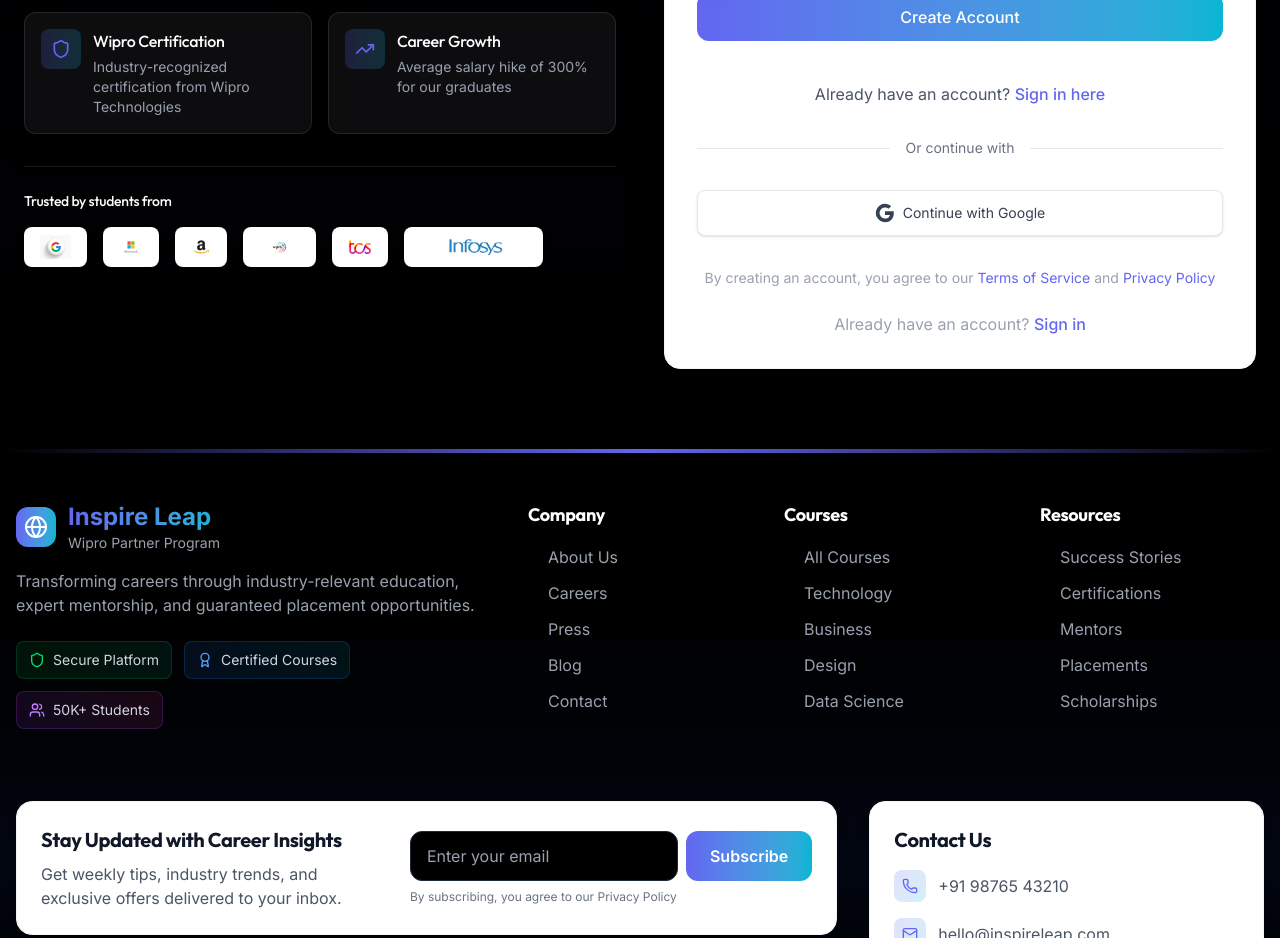
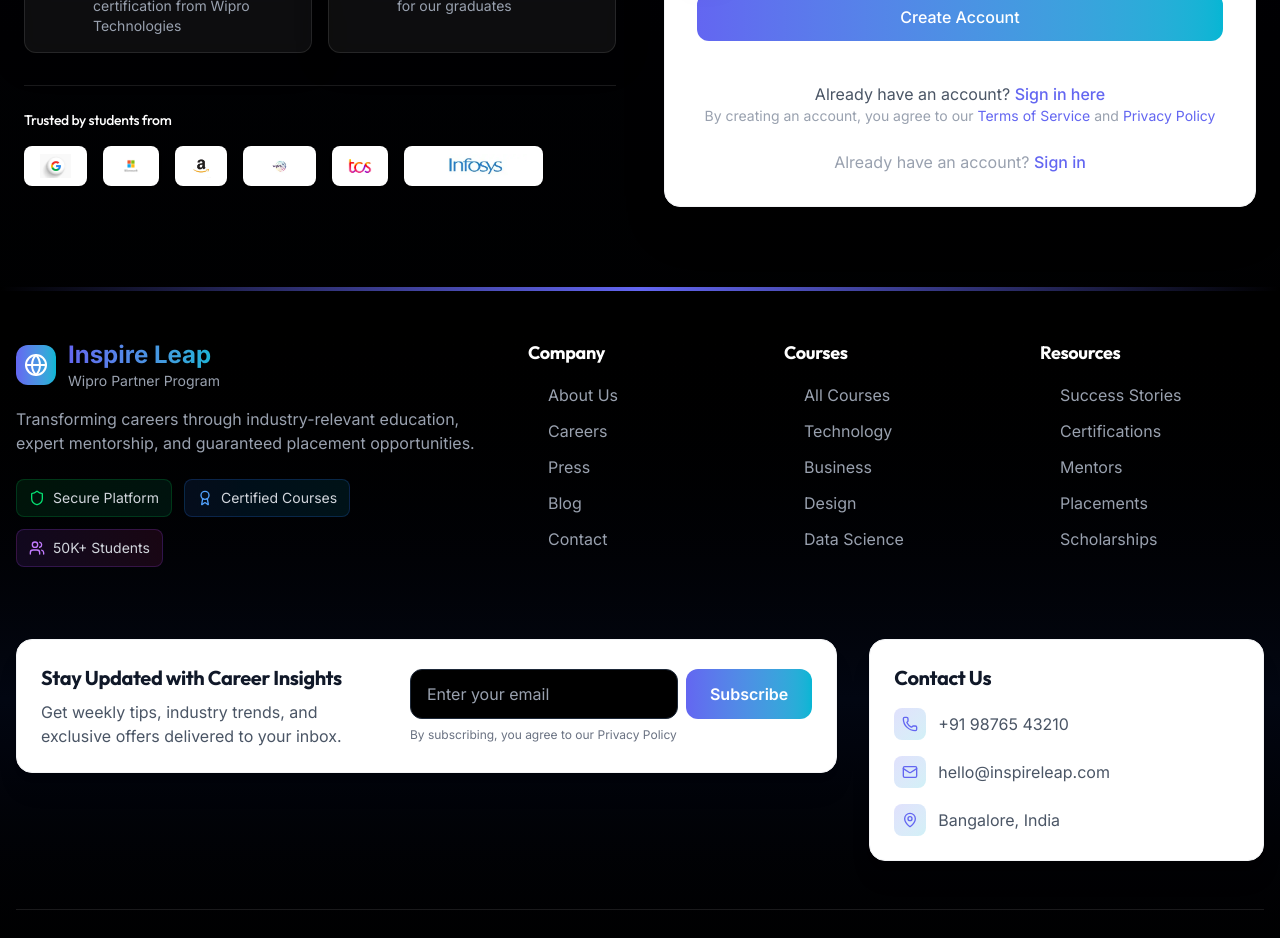
Before and after one commit to updeshsingh9063/INSPIRE-LEAP, a Next.js app in the folder frontend/: page /register in a window 1280 px wide. Shown: the part 920-1858 px from the top of the page. Built offline with nearby package versions, Linux system fonts and the light colour scheme.

Commit message:
Remove Google login buttons from auth pages

```diff
--- a/frontend/app/login/page.tsx
+++ b/frontend/app/login/page.tsx
@@ -41,33 +41,7 @@
                 <LoginForm />
               </Suspense>
 
-              {/* Divider */}
-              <div className="relative my-8">
-                <div className="absolute inset-0 flex items-center">
-                  <div className="w-full border-t border-gray-200"></div>
-                </div>
-                <div className="relative flex justify-center text-sm">
-                  <span className="px-4 bg-white text-gray-500">
-                    Or continue with
-                  </span>
-                </div>
-              </div>
 
-              {/* Social Login */}
-              <div className="grid grid-cols-1 gap-4 mb-8">
-                <button
-                  onClick={() => window.location.href = `${process.env.NEXT_PUBLIC_API_URL || 'http://localhost:5000/api'}/auth/google`}
-                  className="px-4 py-3 bg-white border border-gray-200 rounded-lg text-gray-700 hover:bg-gray-50 transition-colors flex items-center justify-center space-x-2 shadow-sm"
-                >
-                  <svg className="h-5 w-5" viewBox="0 0 24 24">
-                    <path fill="currentColor" d="M22.56 12.25c0-.78-.07-1.53-.2-2.25H12v4.26h5.92c-.26 1.37-1.04 2.53-2.21 3.31v2.77h3.57c2.08-1.92 3.28-4.74 3.28-8.09z"/>
-                    <path fill="currentColor" d="M12 23c2.97 0 5.46-.98 7.28-2.66l-3.57-2.77c-.98.66-2.23 1.06-3.71 1.06-2.86 0-5.29-1.93-6.16-4.53H2.18v2.84C3.99 20.53 7.7 23 12 23z"/>
-                    <path fill="currentColor" d="M5.84 14.09c-.22-.66-.35-1.36-.35-2.09s.13-1.43.35-2.09V7.07H2.18C1.43 8.55 1 10.22 1 12s.43 3.45 1.18 4.93l2.85-2.22.81-.62z"/>
-                    <path fill="currentColor" d="M12 5.38c1.62 0 3.06.56 4.21 1.64l3.15-3.15C17.45 2.09 14.97 1 12 1 7.7 1 3.99 3.47 2.18 7.07l3.66 2.84c.87-2.6 3.3-4.53 6.16-4.53z"/>
-                  </svg>
-                  <span className="text-sm">Continue with Google</span>
-                </button>
-              </div>
 
               {/* Sign Up Link */}
               <div className="text-center">
--- a/frontend/app/register/page.tsx
+++ b/frontend/app/register/page.tsx
@@ -43,33 +43,7 @@
                 <RegisterForm />
               </Suspense>
 
-              {/* Divider */}
-              <div className="relative my-8">
-                <div className="absolute inset-0 flex items-center">
-                  <div className="w-full border-t border-gray-200"></div>
-                </div>
-                <div className="relative flex justify-center text-sm">
-                  <span className="px-4 bg-white text-gray-500">
-                    Or continue with
-                  </span>
-                </div>
-              </div>
 
-              {/* Social Login */}
-              <div className="grid grid-cols-1 gap-4 mb-8">
-                <button
-                  onClick={() => window.location.href = `${process.env.NEXT_PUBLIC_API_URL || 'http://localhost:5000/api'}/auth/google`}
-                  className="px-4 py-3 bg-white border border-gray-200 rounded-lg text-gray-700 hover:bg-gray-50 transition-colors flex items-center justify-center space-x-2 shadow-sm"
-                >
-                  <svg className="h-5 w-5" viewBox="0 0 24 24">
-                    <path fill="currentColor" d="M22.56 12.25c0-.78-.07-1.53-.2-2.25H12v4.26h5.92c-.26 1.37-1.04 2.53-2.21 3.31v2.77h3.57c2.08-1.92 3.28-4.74 3.28-8.09z"/>
-                    <path fill="currentColor" d="M12 23c2.97 0 5.46-.98 7.28-2.66l-3.57-2.77c-.98.66-2.23 1.06-3.71 1.06-2.86 0-5.29-1.93-6.16-4.53H2.18v2.84C3.99 20.53 7.7 23 12 23z"/>
-                    <path fill="currentColor" d="M5.84 14.09c-.22-.66-.35-1.36-.35-2.09s.13-1.43.35-2.09V7.07H2.18C1.43 8.55 1 10.22 1 12s.43 3.45 1.18 4.93l2.85-2.22.81-.62z"/>
-                    <path fill="currentColor" d="M12 5.38c1.62 0 3.06.56 4.21 1.64l3.15-3.15C17.45 2.09 14.97 1 12 1 7.7 1 3.99 3.47 2.18 7.07l3.66 2.84c.87-2.6 3.3-4.53 6.16-4.53z"/>
-                  </svg>
-                  <span className="text-sm">Continue with Google</span>
-                </button>
-              </div>
 
               {/* Terms & Conditions */}
               <div className="text-center text-sm text-gray-400 mb-6">
```
